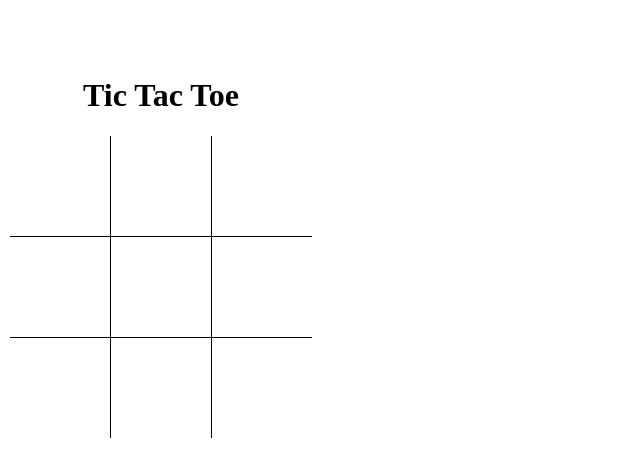
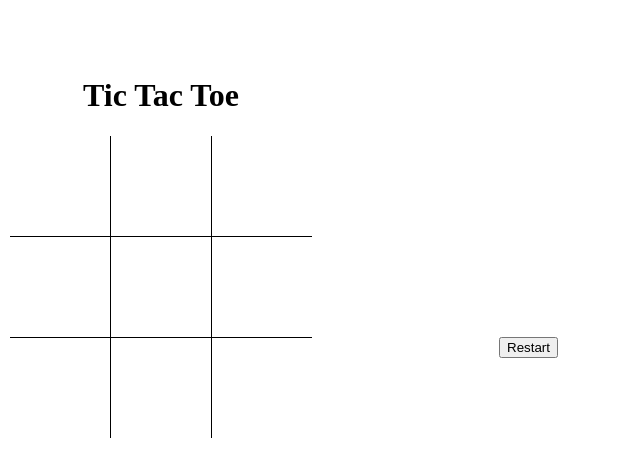
Before and after one commit to KBthe2nd/1st_LabSubmit, a plain HTML site: page index.html in a window 1280 px wide. Shown: the whole page, without its empty margins (479-1119 px from the left). Drawn offline with Linux system fonts and the light colour scheme.

Commit message:
Update index.html

```diff
--- a/index.html
+++ b/index.html
@@ -25,6 +25,7 @@
             <div class="bottom middle"></div>
             <div class="bottom right"></div>
         </div>
+        <button id="restartBtn">Restart</button>
     </div>
     <script src="app.js"></script>
 </body>
```
